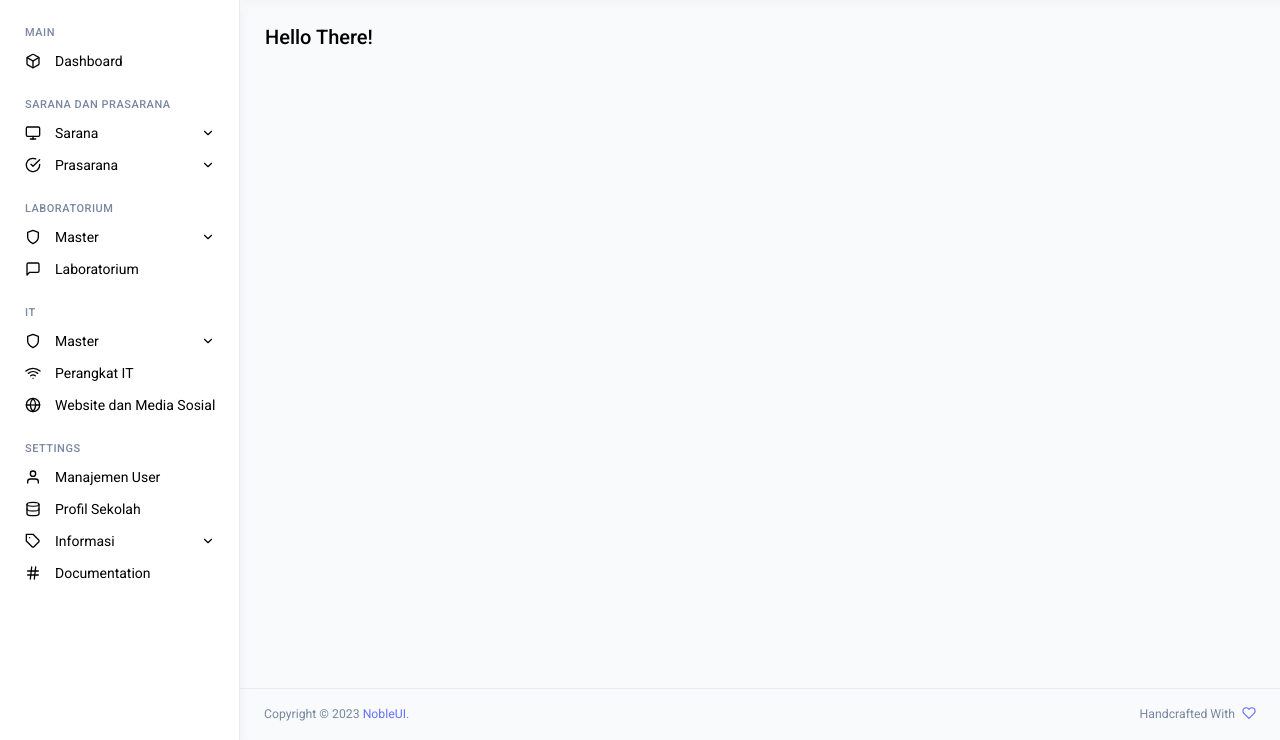
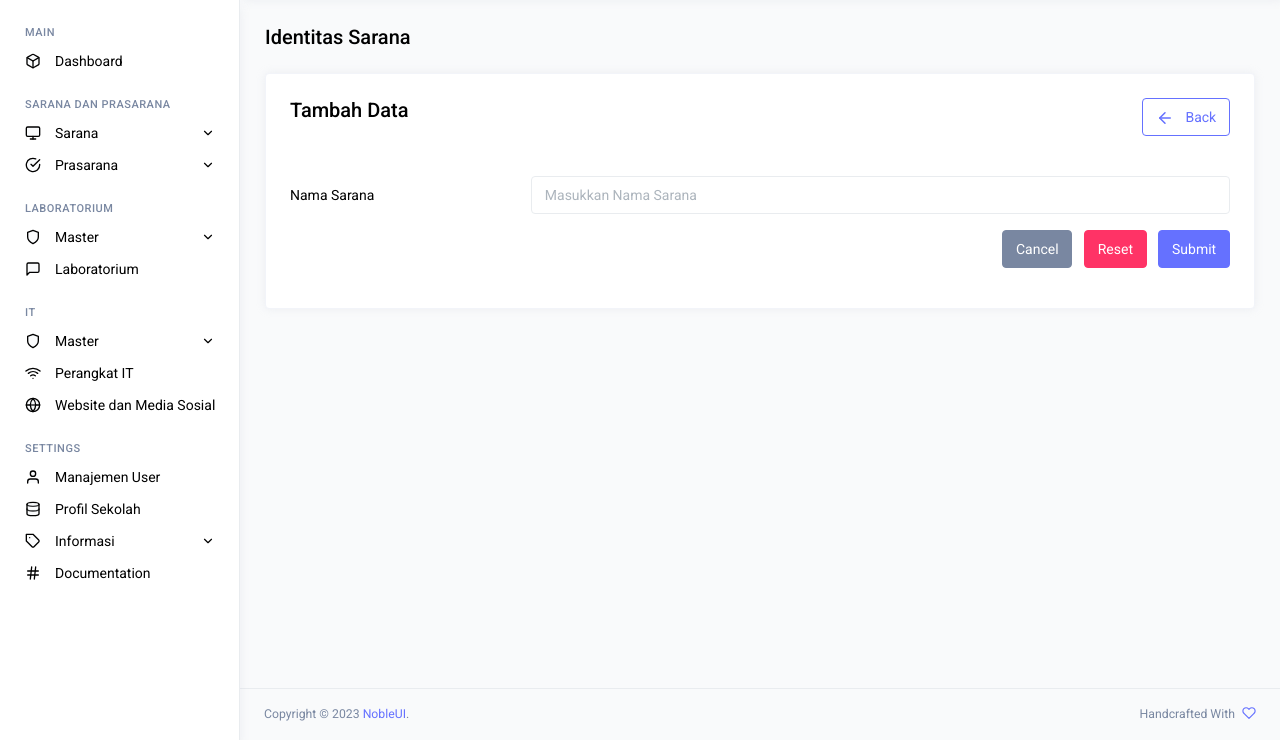
Before and after one commit to putrinabella/project-sapra, a CodeIgniter 4 app: template app/Views/informasi/add/addIdentitasSaranaView.php in a window 1280 px wide. Shown: the part 60-800 px from the top of the page. Run offline with PHP 8.4 and a stand-in for CodeIgniter, Linux system fonts and the light colour scheme; the template is opened without the code that fills it, so the values that code supplies are empty; some libraries are stand-ins or nearby versions.

Commit message:
Add data using query builder and CRSF Token

```diff
--- a/app/Config/Filters.php
+++ b/app/Config/Filters.php
@@ -36,7 +36,7 @@ class Filters extends BaseConfig
     public array $globals = [
         'before' => [
             // 'honeypot',
-            // 'csrf',
+            'csrf',
             // 'invalidchars',
         ],
         'after' => [
--- a/app/Config/Routes.php
+++ b/app/Config/Routes.php
@@ -18,6 +18,7 @@ $routes->get('/', 'Home::index');
 
 $routes->get('identitasSarana', 'InformasiController::getIdentitasSarana');
 $routes->get('identitasSarana/add', 'InformasiController::addIdentitasSarana');
+$routes->post('identitasSarana', 'InformasiController::saveIdentitasSarana');
 
 
 $routes->get('identitasPrasarana', 'InformasiController::getIdentitasPrasarana');
--- a/app/Views/informasi/add/addIdentitasSaranaView.php
+++ b/app/Views/informasi/add/addIdentitasSaranaView.php
@@ -1,16 +1,59 @@
 <?= $this->extend('template/webshell'); ?>
 
 <?= $this->section("title"); ?>
-<title>Test Page &verbar; SARPRA </title>
+<title>Tambah Identitas Sarana &verbar; SARPRA </title>
 <?= $this->endSection(); ?>
 
 <?= $this->section("content"); ?>
+<!-- <nav class="page-breadcrumb">
+    <ol class="breadcrumb">
+        <li class="breadcrumb-item"><a href="#">Informasi</a></li>
+        <li class="breadcrumb-item active" aria-current="page">Tambah Identitas Sarana</li>
+    </ol>
+</nav> -->
 
 <div class="d-flex justify-content-between align-items-center flex-wrap grid-margin">
     <div>
-        <h4 class="mb-3 mb-md-0">Hello There!</h4>
+        <h4 class="mb-3 mb-md-0">Identitas Sarana</h4>
     </div>
+</div>
 
+
+<div class="row">
+    <div class="col-12 col-xl-12 grid-margin stretch-card">
+        <div class="card overflow-hidden">
+            <div class="card-body">
+                <div class="d-flex justify-content-between">
+                    <h4>Tambah Data</h4>
+                    <div class="secion-header-back">
+                        <a href="<?= site_url('identitasSarana')?>" class="btn btn-outline-primary btn-icon-text">
+                            <i class="btn-icon-prepend" data-feather="arrow-left"></i>
+                            Back
+                        </a>
+                    </div>
+                </div>
+            </div>
+            <div class="card-body">
+                <form action="<?= site_url('identitasSarana')?>" method="post" autocomplete="off" was-validate>
+                    <?= csrf_field() ?>
+                    <div class="row mb-3">
+                        <label for="namaSarana" class="col-sm-3 col-form-label">Nama Sarana</label>
+                        <div class="col-sm-9">
+                        <input type="text" class="form-control" id="namaSarana" name="namaSarana" placeholder="Masukkan Nama Sarana" required>
+                        </div>
+                    </div>
+                    <div class="row mb-3">
+                        <div class="col-sm-12 text-end">
+                            <a href="<?= site_url('identitasSarana') ?>" class="btn btn-secondary me-2">Cancel</a>
+                            <button type="reset" class="btn btn-danger me-2">Reset</button>
+                            <button type="submit" class="btn btn-primary">Submit</button>
+                        </div>
+                    </div>
+                </form>
+
+            </div>
+        </div>
+    </div>
 </div>
 
 <?= $this->endSection(); ?>
--- a/app/Views/template/webshell.php
+++ b/app/Views/template/webshell.php
@@ -166,6 +166,7 @@
     <!-- endinject -->
 
     <!-- Plugin js for this page -->
+    <script src="<?= base_url(); ?>/assets/vendors/jquery-validation/jquery.validate.min.js"></script>
     <script src="<?= base_url(); ?>/assets/vendors/chartjs/Chart.min.js"></script>
     <script src="<?= base_url(); ?>/assets/vendors/jquery.flot/jquery.flot.js"></script>
     <script src="<?= base_url(); ?>/assets/vendors/jquery.flot/jquery.flot.resize.js"></script>
@@ -179,6 +180,7 @@
     <!-- endinject -->
 
     <!-- Custom js for this page -->
+    <script src="<?= base_url(); ?>/assets/js/form-validation.js"></script>
     <script src="<?= base_url(); ?>/assets/js/dashboard-light.js"></script>
     <script src="<?= base_url(); ?>/assets/js/datepicker.js"></script>
     <!-- End custom js for this page -->
```
Also changed, not shown: app/Controllers/InformasiController.php (+9 -0 lines), app/Views/informasi/identitasSaranaView.php (+66 -6 lines).
